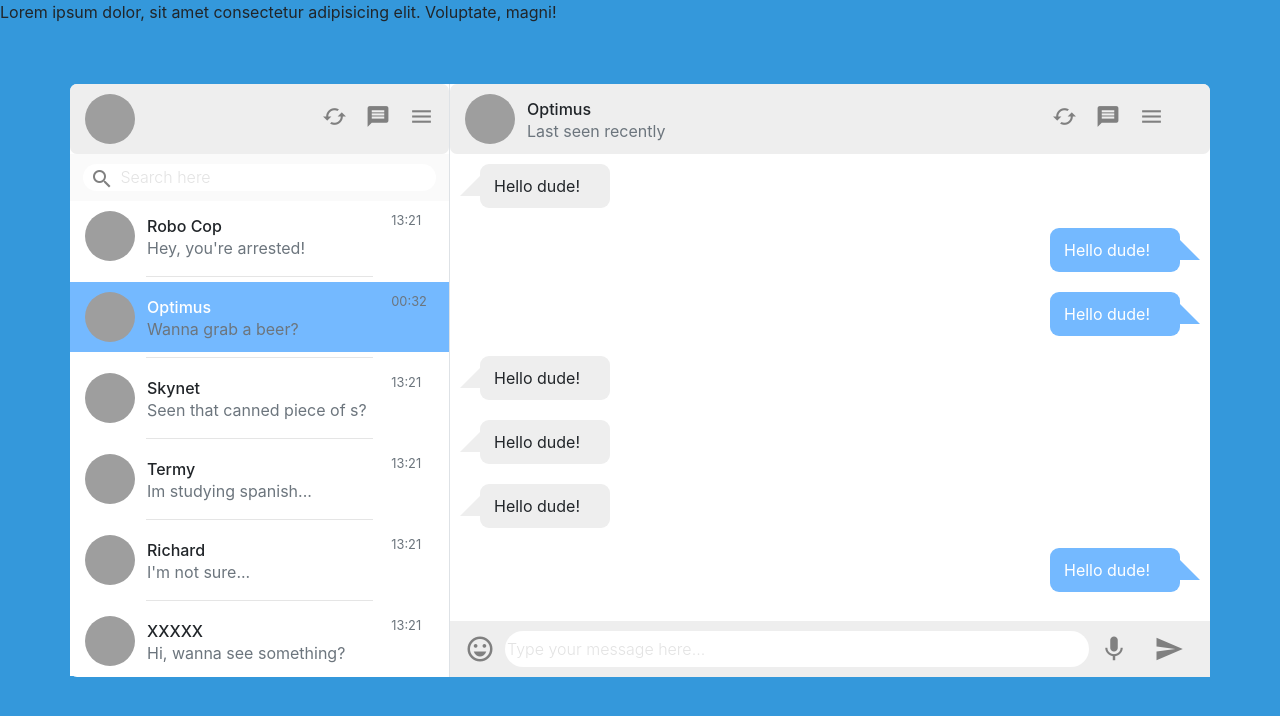
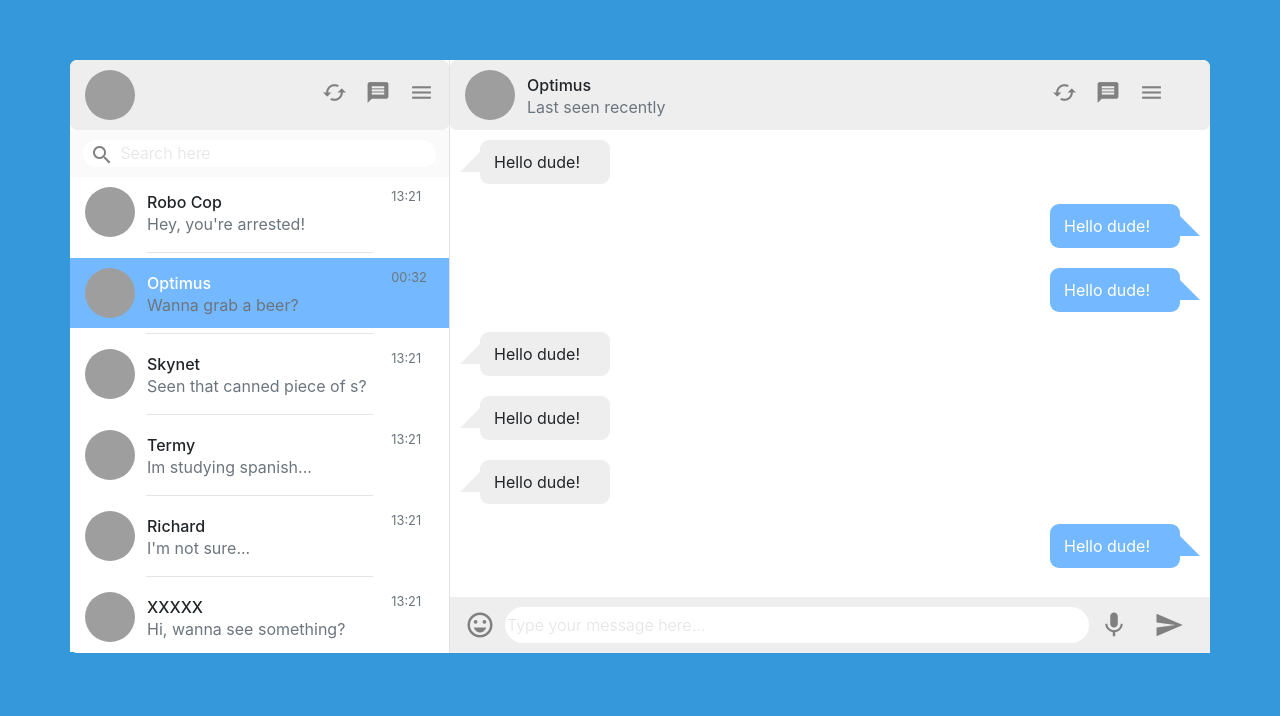
Before and after one commit to IsmailovSardorbek/Telegram-Clone, a plain HTML site: page index.html in a window 1280 px wide. Drawn offline with nearby package versions, Linux system fonts and the light colour scheme; grey boxes are pictures that could not be loaded.

Commit message:
Update index.html

```diff
--- a/index.html
+++ b/index.html
@@ -17,7 +17,6 @@
     <link rel="stylesheet" href="./style.css" />
   </head>
   <body>
-    Lorem ipsum dolor, sit amet consectetur adipisicing elit. Voluptate, magni!
     <div class="container">
       <div class="row no-gutters">
         <div class="col-md-4 border-right resize-horizontal">
```
